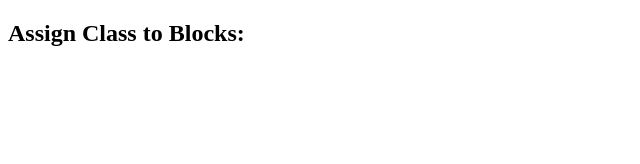
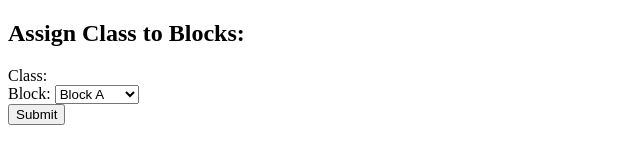
Before and after one commit to abisanti-nw/prog2-website, a website: page popup.html in a window 1280 px wide. Shown: the whole page, without its empty margins (0-640 px from the left). Drawn offline with Linux system fonts and the light colour scheme.

Commit message:
Added dropdown bar for class-block input

```diff
--- a/popup.html
+++ b/popup.html
@@ -8,6 +8,24 @@
 <body>
     <div class = "popup">
         <h2> Assign Class to Blocks: </h2>
+        <label for = "classes">Class: </label>
+
+        <form action = "assign-class-block">
+            <label for = "blocks">Block: </label>
+            <select name = "blocks" id = "blocks">
+                <optgroup label = "Blocks">
+                    <option value = "Block A">Block A</option>
+                    <option value = "Block B">Block B</option>
+                    <option value = "Block C">Block C</option>
+                    <option value = "Block D">Block D</option>
+                    <option value = "Block E">Block E</option>
+                    <option value = "Block F">Block F</option>
+                    <option value = "Block G">Block G</option>
+                    <option value = "Block H">Block H</option>
+                </optgroup>
+            </select>
+        </form>
+        <input type="submit" value="Submit">
     </div>
 </body>
 </html>
```
Also changed, not shown: index.html (+1 -1 lines).
